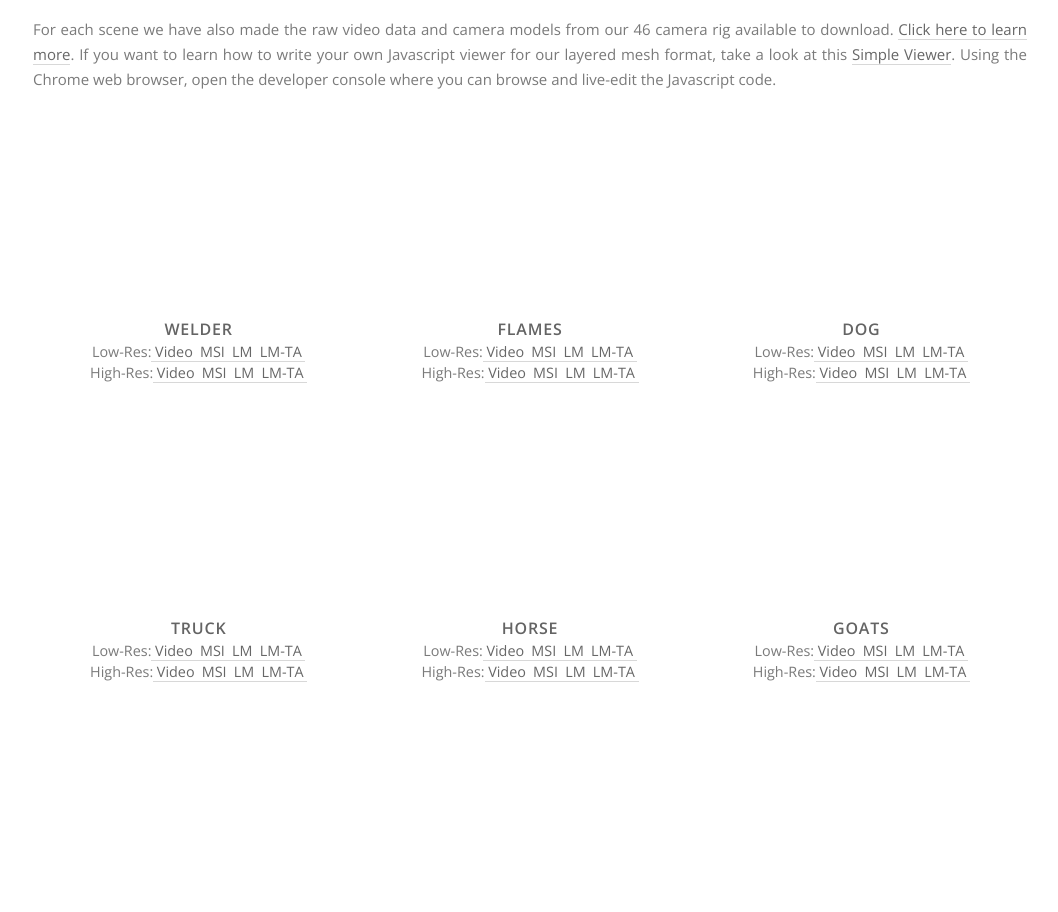
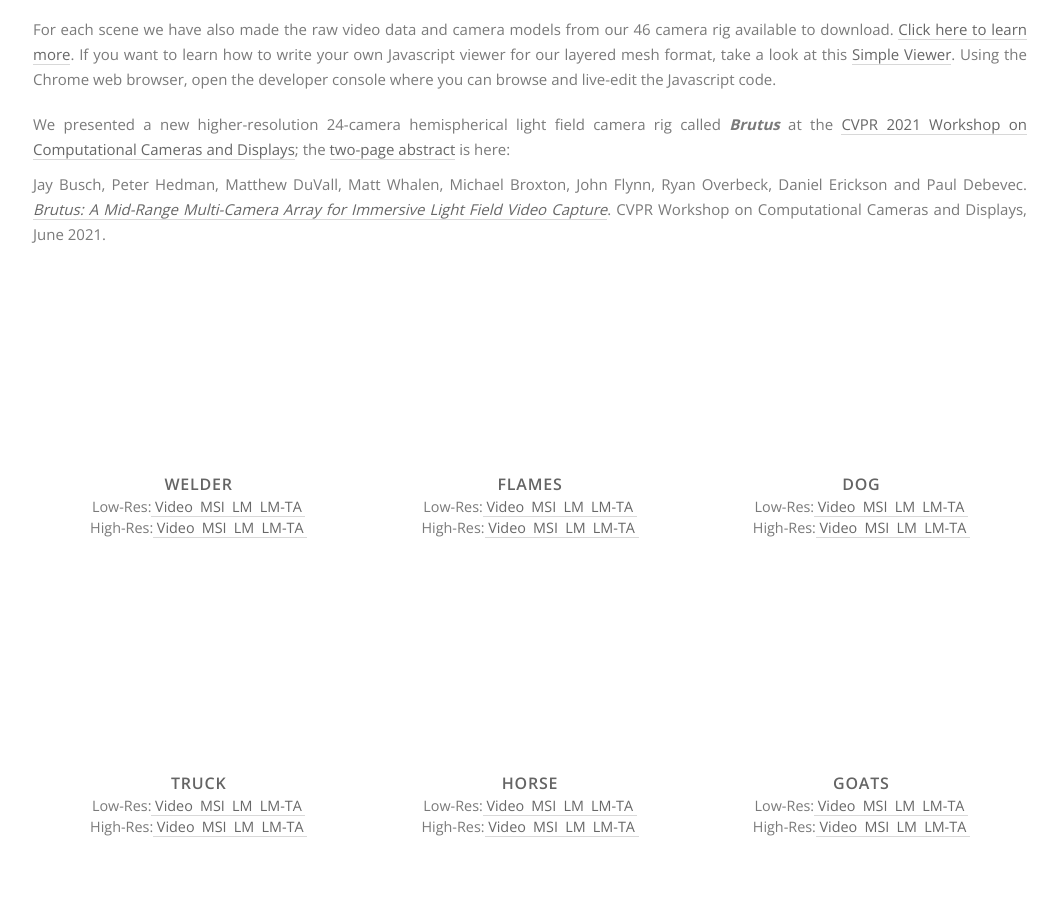
Before and after one commit to augmentedperception/deepviewvideo, a plain HTML site: page index.html in a window 1280 px wide. Shown: the part 3266-4178 px from the top of the page, without its empty margins (110-1168 px from the left). Drawn offline with nearby package versions, Linux system fonts and the light colour scheme; no server answers.

Commit message:
Added Brutus two-page abstract section

```diff
--- a/assets/css/style.css
+++ b/assets/css/style.css
@@ -104,6 +104,9 @@ p {
     line-height: 25px;
     margin: 0 0 20px;
     text-align: justify;
+}
+p.half-gap {
+    margin: 0 0 10px;
 }
 hr {
     border-top: 1px solid #e2e2e2;
--- a/index.html
+++ b/index.html
@@ -122,6 +122,8 @@
                   <p>
                     For each scene we have also made the raw video data and camera models from our 46 camera rig available to download. <a href="https://github.com/augmentedperception/deepview_video_dataset">Click here to learn more</a>. If you want to learn how to write your own Javascript viewer for our layered mesh format, take a look at this <a href="simple_viewer">Simple Viewer</a>.  Using the Chrome web browser, open the developer console where you can browse and live-edit the Javascript code.
                   </p>
+                  <p class="half-gap">We presented a new higher-resolution 24-camera hemispherical light field camera rig called <span class="italic"><b>Brutus</b></span> at the <a href="https://visual.ee.ucla.edu/ccd2021.htm">CVPR 2021 Workshop on Computational Cameras and Displays</a>; the <a href="https://storage.googleapis.com/immersive-lf-video-siggraph2020/CVPR_CCD_2021_Brutus_Abstract.pdf">two-page abstract</a> is here:</p>
+                  <p>Jay Busch, Peter Hedman, Matthew DuVall, Matt Whalen, Michael Broxton, John Flynn, Ryan Overbeck, Daniel Erickson and Paul Debevec.  <a href="https://storage.googleapis.com/immersive-lf-video-siggraph2020/CVPR_CCD_2021_Brutus_Abstract.pdf"><span class="italic">Brutus: A Mid-Range Multi-Camera Array for Immersive Light Field Video Capture</span></a>.  CVPR Workshop on Computational Cameras and Displays, June 2021.</p>
 
                     <!-- This gets filled with DeepView examples in the js -->
                     <div class="deepview-container" id="deepview-container"></div>
@@ -163,7 +165,7 @@
                         <div class="footer-links-right">
                             <h6>Additional Links</h6>
                             <ul class="footer-links">
-                                <li><a href="https://s2020.siggraph.org/submissions/technical-papers-submissions">SIGGRAPH 2020 Technical Papers</a></li>
+                                <li><a href="https://s2020.siggraph.org/conference/program-events/technical-papers">SIGGRAPH 2020 Technical Papers</a></li>
                                 <li><a href="https://dl.acm.org">ACM Digital Library</a></li>
                             </ul>
                         </div>
```
